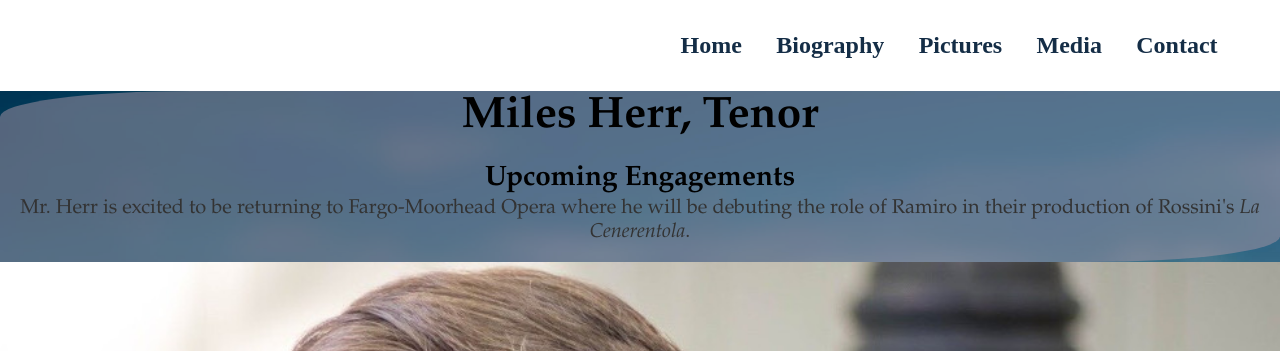
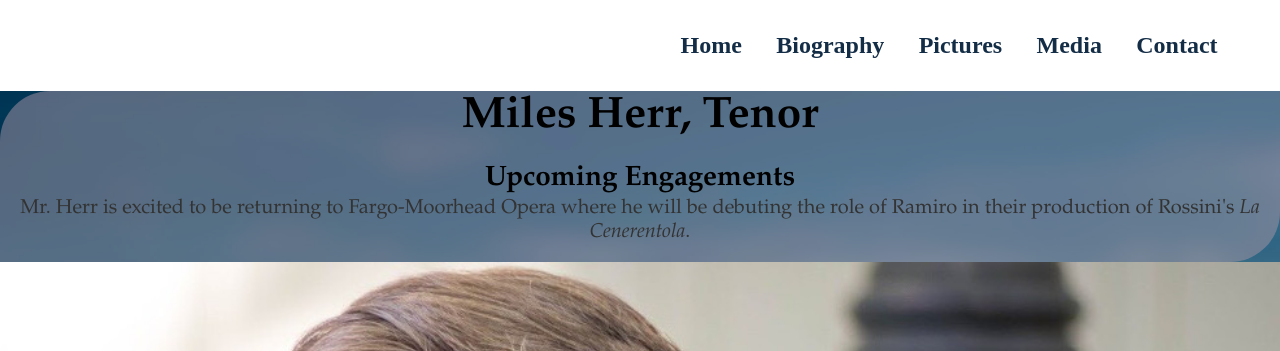
Before and after one commit to leemlb06pmi/leemlb06pmi.github.io, a Jekyll site: the page built from index.html, in a window 1280 px wide. Shown: the top 351 px of the page. Built offline with Jekyll 4.4.1, drawn with Linux system fonts in a browser that asks for light colours.

Commit message:
Update main.css

```diff
--- a/css/main.css
+++ b/css/main.css
@@ -10,12 +10,12 @@ img{
 
 .home{
 	width: 100%;
-	border-radius: 0% 15% 15% 0%;
+	border-radius: 0px 50px 50px 0px;
 }
 
 blockquote.home_oppo{
 	background-color:rgba(170,149,166,.5);
-	border-radius: 15% 0% 15% 0%;
+	border-radius: 50px 0px 50px 0px;
 	margin:0px;
 	padding:0px;
 }
@@ -109,6 +109,6 @@ ul.posts li {
 	.column {width:100%;}
 	.column.right {float: left; width:100%}
 	.column.left {float:left; width:100%;}
-	img.home {border-radius:0%;}
-	.home_oppo {border-radius:0%}
+	img.home {border-radius:0px;}
+	.home_oppo {border-radius:0px;}
 }
```
